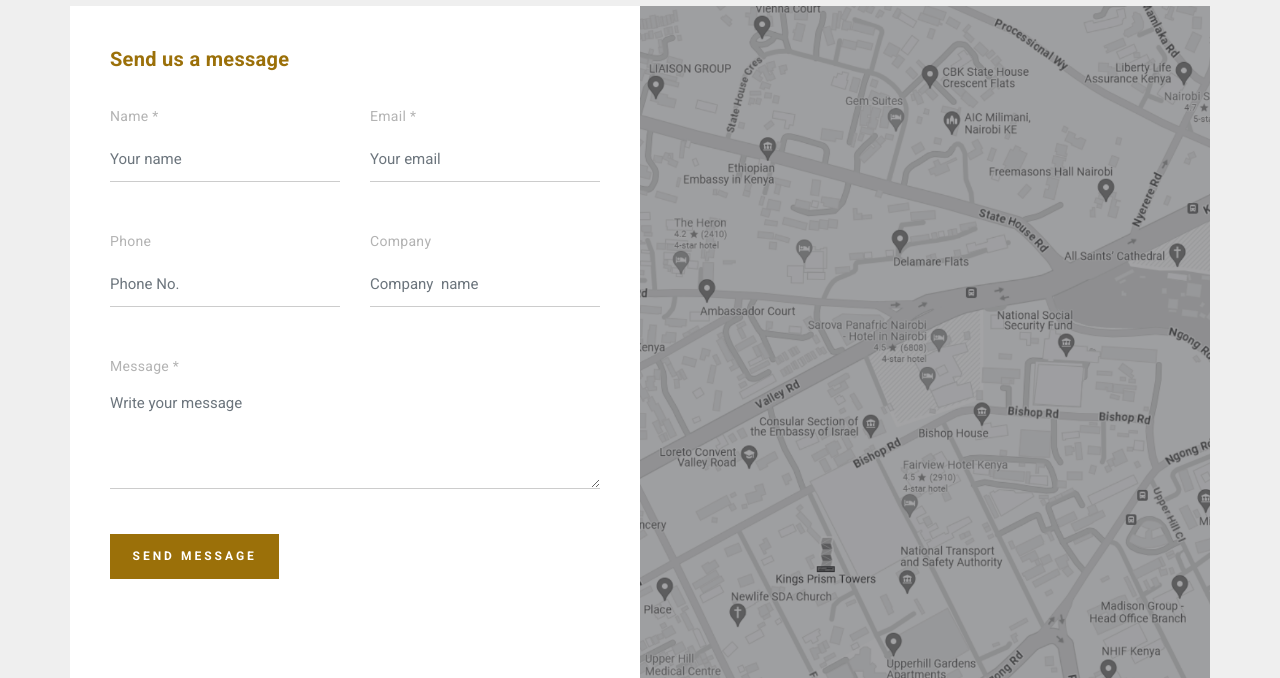
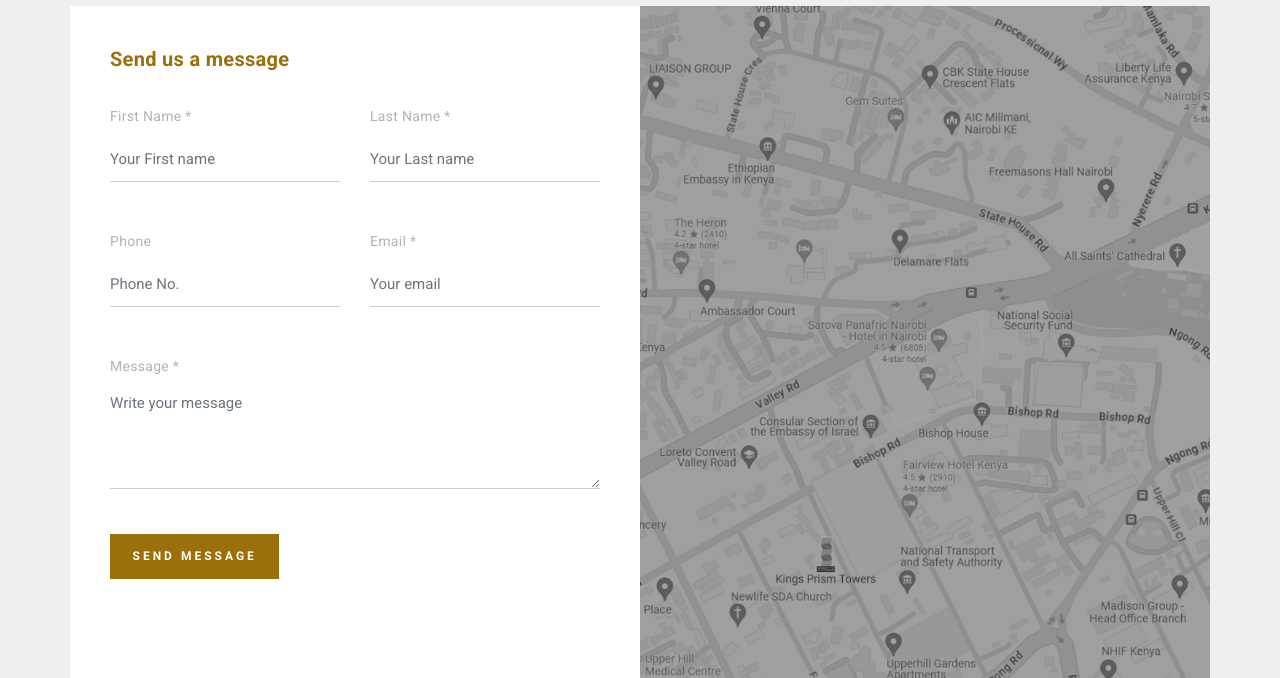
Before and after one commit to kiidfreak/ZenithEastAfricaWebsite, a PHP site: page /contact.php in a window 1280 px wide. Shown: the part 174-852 px from the top of the page. Run offline with PHP 8.4, Linux system fonts and the light colour scheme; some libraries are stand-ins or nearby versions; some web fonts are replaced.

Commit message:
changed photos

```diff
--- a/contact.php
+++ b/contact.php
@@ -174,12 +174,12 @@ label.error {
               <div class="row">
                 <div class="col-md-6 form-group mb-5">
                 <input type="hidden" name="_subject" value="Zenith Form Submitted Through Contact Form In Contact Page Of The Website">
-                  <label for="" class="col-form-label">Name *</label>
-                  <input type="text" class="form-control" name="name" id="name" placeholder="Your name">
+                  <label for="" class="col-form-label">First Name *</label>
+                  <input type="text" class="form-control" name="name" id="name" placeholder="Your First name">
                 </div>
                 <div class="col-md-6 form-group mb-5">
-                  <label for="" class="col-form-label">Email *</label>
-                  <input type="text" class="form-control" name="email" id="email"  placeholder="Your email">
+                  <label for="" class="col-form-label">Last Name *</label>
+                  <input type="text" class="form-control" name="name" id="name" placeholder="Your Last name">
                 </div>
               </div>
 
@@ -189,8 +189,8 @@ label.error {
                   <input type="text" class="form-control" name="phone" id="phone"  placeholder="Phone No.">
                 </div>
                 <div class="col-md-6 form-group mb-5">
-                  <label for="" class="col-form-label">Company</label>
-                  <input type="text" class="form-control" name="company" id="company"  placeholder="Company  name">
+                  <label for="" class="col-form-label">Email *</label>
+                  <input type="text" class="form-control" name="email" id="email"  placeholder="Your email">
                 </div>
               </div>
 
--- a/team.php
+++ b/team.php
@@ -134,10 +134,10 @@
                 <div class="col-md-12">
                     <div class="vc_custom_heading text_align_center">
                         <h4 style="font-size: 28px;color: #ffffff;line-height: 34px;text-align: center"
-                            class="consulting-custom-title">Our team, a collective of consultants with years of experience
+                            class="consulting-custom-title"><mark>Our team, a collective of consultants with years of experience
                             managing global brands in different sectors are united as a single force, bringing boundless
                             creativity, innovation and expertise to deliver results that leave an indelible mark.
-                            <br /><mark>Together, we're shaping a better tomorrow.</mark>
+                            <br />Together, we're shaping a better tomorrow.</mark>
                         </h4>
                     </div>
                 </div>
```
Also changed, not shown: img/blog/MarketResearch.png.
